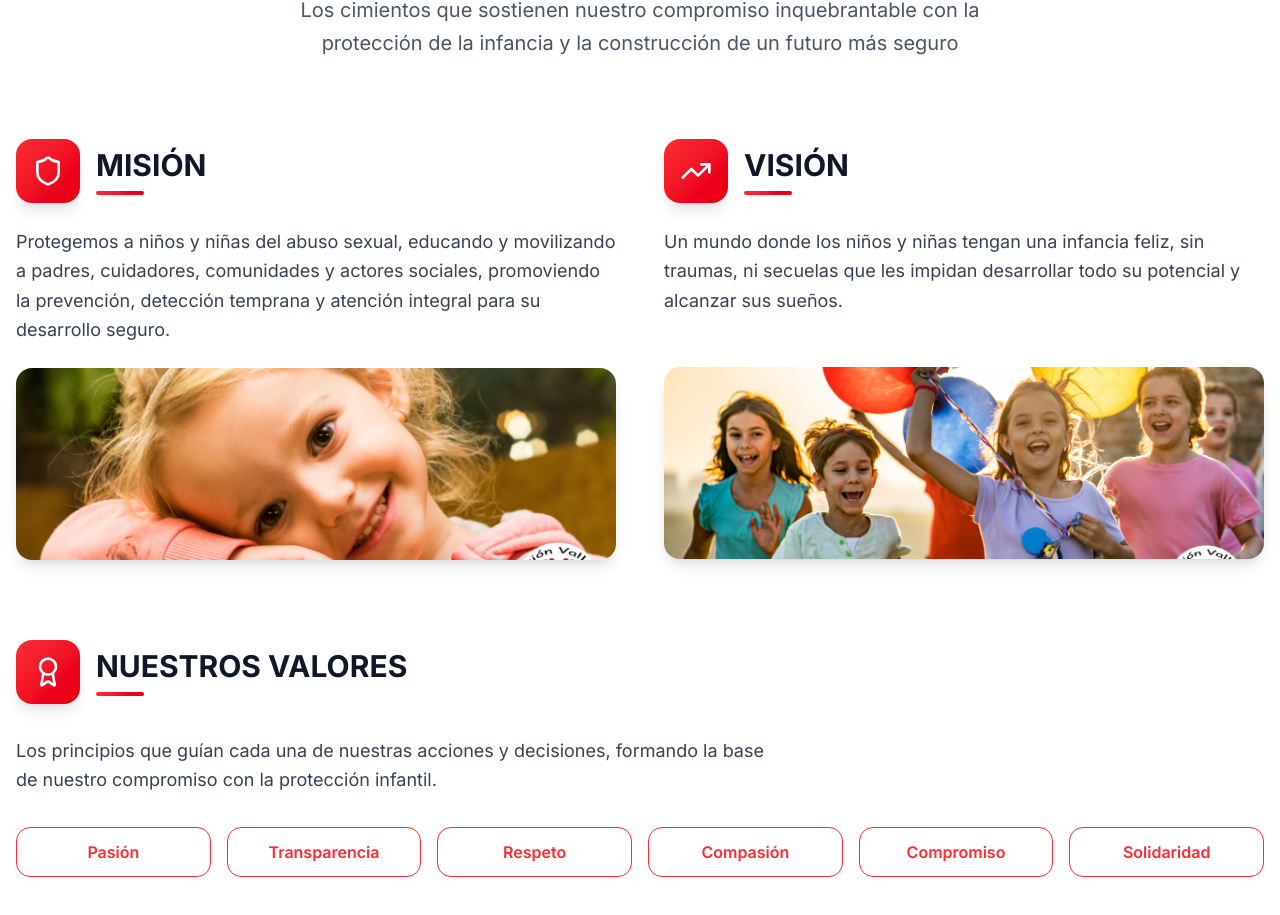
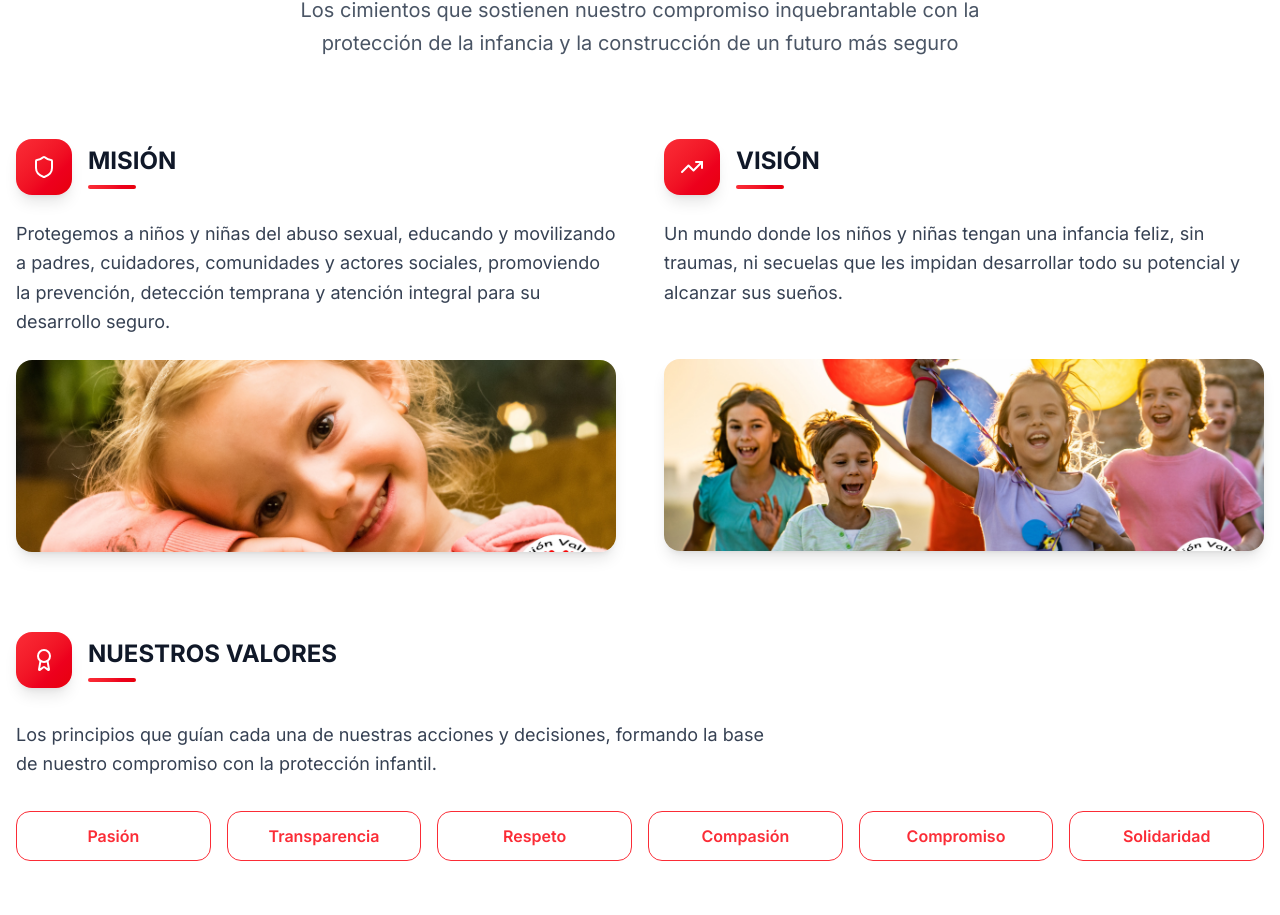
Before and after one commit to Jhonarias13/mision-vallado-org, a Next.js app: page / in a window 1280 px wide. Shown: the part 1492-2407 px from the top of the page. Built offline with nearby package versions, Linux system fonts and the light colour scheme.

Commit message:
Updated styling for the mission, vision, and values sections on the main page. Reduced icon and heading sizes for a more compact layout, enhancing overall visual consistency.

```diff
--- a/app/page.tsx
+++ b/app/page.tsx
@@ -1024,11 +1024,11 @@ export default function Component() {
                 {/* Mission */}
                 <div className="space-y-6">
                   <div className="flex items-center mb-6">
-                    <div className="w-16 h-16 bg-gradient-to-br from-red-500 to-red-600 rounded-2xl flex items-center justify-center mr-4 shadow-lg">
-                      <Shield className="h-8 w-8 text-white" />
+                    <div className="w-14 h-14 bg-gradient-to-br from-red-500 to-red-600 rounded-2xl flex items-center justify-center mr-4 shadow-lg">
+                      <Shield className="h-6 w-6 text-white" />
                     </div>
                     <div>
-                      <h3 className="text-3xl font-bold text-gray-900 mb-2">
+                      <h3 className="text-2xl font-bold text-gray-900 mb-2">
                         MISIÓN
                       </h3>
                       <div className="w-12 h-1 bg-gradient-to-r from-red-500 to-red-600 rounded-full"></div>
@@ -1055,11 +1055,11 @@ export default function Component() {
                 {/* Vision */}
                 <div className="space-y-6">
                   <div className="flex items-center mb-6">
-                    <div className="w-16 h-16 bg-gradient-to-br from-red-500 to-red-600 rounded-2xl flex items-center justify-center mr-4 shadow-lg">
-                      <TrendingUp className="h-8 w-8 text-white" />
+                    <div className="w-14 h-14 bg-gradient-to-br from-red-500 to-red-600 rounded-2xl flex items-center justify-center mr-4 shadow-lg">
+                      <TrendingUp className="h-6 w-6 text-white" />
                     </div>
                     <div>
-                      <h3 className="text-3xl font-bold text-gray-900 mb-2">
+                      <h3 className="text-2xl font-bold text-gray-900 mb-2">
                         VISIÓN
                       </h3>
                       <div className="w-12 h-1 bg-gradient-to-r from-red-500 to-red-600 rounded-full"></div>
@@ -1085,11 +1085,11 @@ export default function Component() {
               {/* Values Section */}
               <div className="space-y-8">
                 <div className="flex items-center mb-8">
-                  <div className="w-16 h-16 bg-gradient-to-br from-red-500 to-red-600 rounded-2xl flex items-center justify-center mr-4 shadow-lg">
-                    <Award className="h-8 w-8 text-white" />
+                  <div className="w-14 h-14 bg-gradient-to-br from-red-500 to-red-600 rounded-2xl flex items-center justify-center mr-4 shadow-lg">
+                    <Award className="h-6 w-6 text-white" />
                   </div>
                   <div>
-                    <h3 className="text-3xl font-bold text-gray-900 mb-2">
+                    <h3 className="text-2xl font-bold text-gray-900 mb-2">
                       NUESTROS VALORES
                     </h3>
                     <div className="w-12 h-1 bg-gradient-to-r from-red-500 to-red-600 rounded-full"></div>
```
